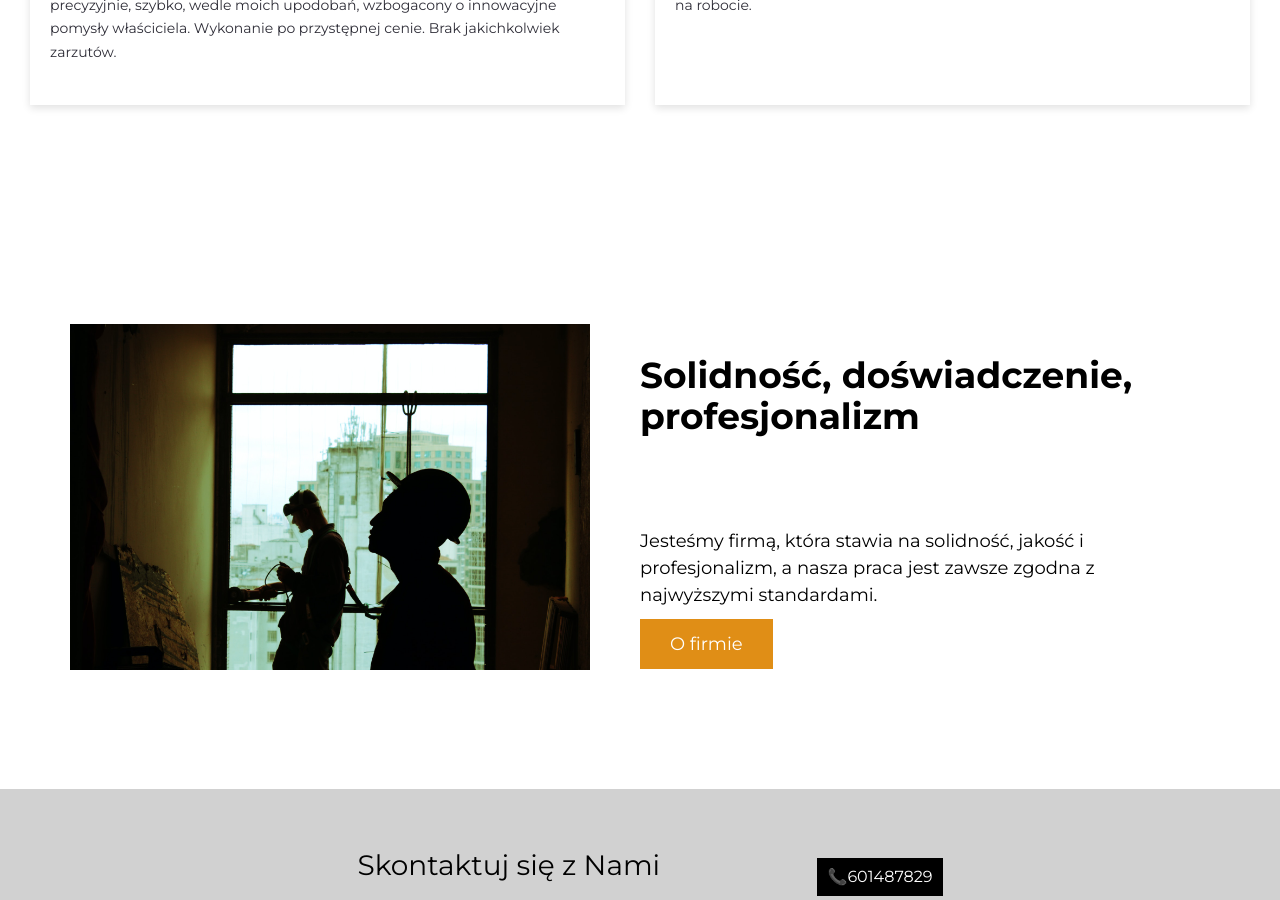
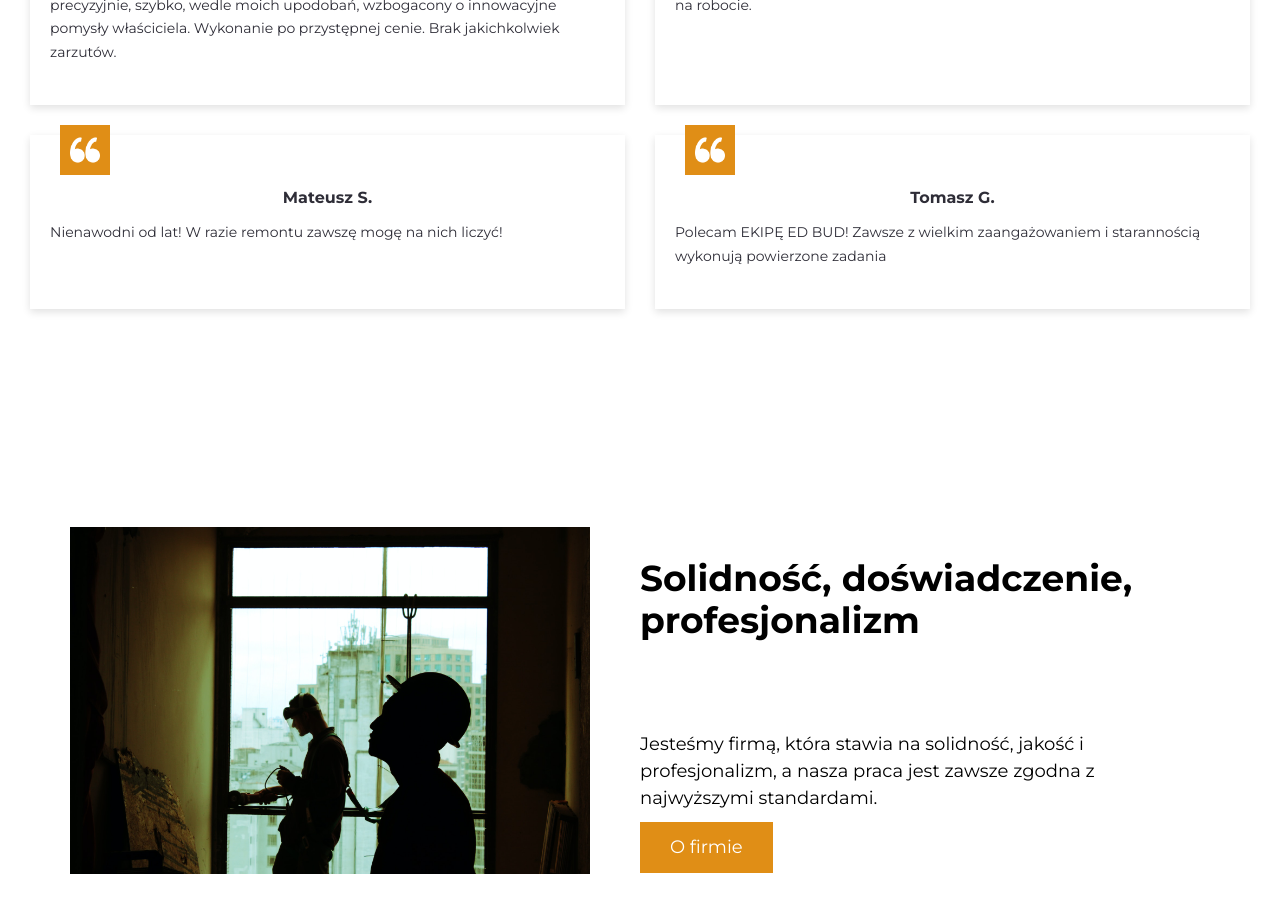
Before and after one commit to kingatos/apex-page-react, a React (Create React App) app: page / in a window 1280 px wide. Shown: the part 1380-2280 px from the top of the page. Built offline with nearby package versions, Linux system fonts and the light colour scheme.

Commit message:
added more quotes in the section of article Testimonials

```diff
--- a/src/features/home/HomePage.js
+++ b/src/features/home/HomePage.js
@@ -78,6 +78,21 @@ const HomePage = () => (
               Znają się na robocie.
             </SectionQuoteContent>
           </SectionQuoteArcicle>
+
+          <SectionQuoteArcicle>
+            <SectionQuoteAuthor>Mateusz S.</SectionQuoteAuthor>
+            <SectionQuoteContent>
+              Nienawodni od lat! W razie remontu zawszę mogę na nich liczyć!
+            </SectionQuoteContent>
+          </SectionQuoteArcicle>
+
+          <SectionQuoteArcicle>
+            <SectionQuoteAuthor>Tomasz G.</SectionQuoteAuthor>
+            <SectionQuoteContent>
+             Polecam EKIPĘ ED BUD! Zawsze z wielkim zaangażowaniem i starannością wykonują powierzone zadania
+            </SectionQuoteContent>
+          </SectionQuoteArcicle>
+
         </SectionQuoteTestimonials>
       </SectionQuoteWrapper>
     </SectionQuote>
```
